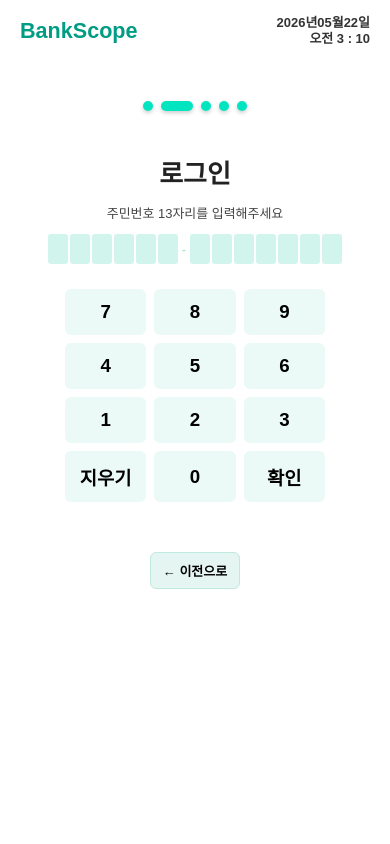
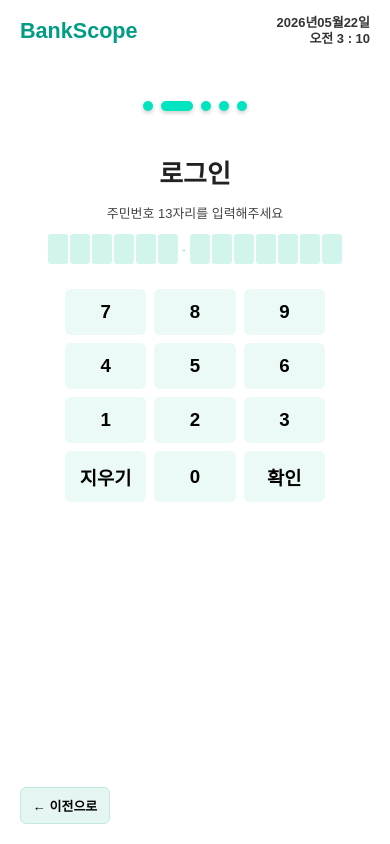
Before and after one commit to silversky621/BankScope, a React (Vite) app in the folder bank-frontend/: page /kiosk in a window 390 px wide. Both pictures are taken after a click on the button "회원 접수 시작하기". Built offline with nearby package versions, Linux system fonts and the light colour scheme; no server answers.

Commit message:
fix: 모바일/태블릿 키오스크 이전버튼 position:fixed로 뷰포트 고정
flex:1 컨테이너 overflow 문제로 버튼이 뷰포트 밖으로 밀려나는 현상 수정
(접수방식 선택 화면의 처음으로, 직접접수 화면의 이전으로 버튼)

```diff
--- a/bank-frontend/src/pages/Kiosk/Kiosk.module.css
+++ b/bank-frontend/src/pages/Kiosk/Kiosk.module.css
@@ -510,10 +510,12 @@ input[name="ssnBack"] {
 
     /* 이전으로 버튼 크기 및 여백 조정 */
     .prevButton {
+        position: fixed;
         bottom: 20px;
         left: 15px;
         padding: 8px 12px;
         font-size: 0.9rem;
+        z-index: 9999;
     }
 
     /* 접수 방식 선택 카드만 반응형 적용 (가로 폭 줄임, 패딩 줄임, 폰트 조절) */
@@ -583,11 +585,13 @@ input[name="ssnBack"] {
         border-radius: 6px;
     }
 
-    /* 모바일에서는 이전 버튼을 절대 위치(absolute) 대신 키패드 아래쪽 중앙에 자연스럽게 배치 */
+    /* 모바일에서는 이전 버튼을 뷰포트에 고정하여 컨텐츠가 길어져도 항상 누를 수 있게 */
     .prevButton {
-        position: static;
-        margin-top: 20px;
-        align-self: center;
+        position: fixed;
+        bottom: 20px;
+        left: 20px;
+        z-index: 9999;
+        margin-top: 0;
     }
 
     /* 모바일 접수 방식 선택 카드 (flex-direction: row 유지하되 레이아웃 조정) */
```
